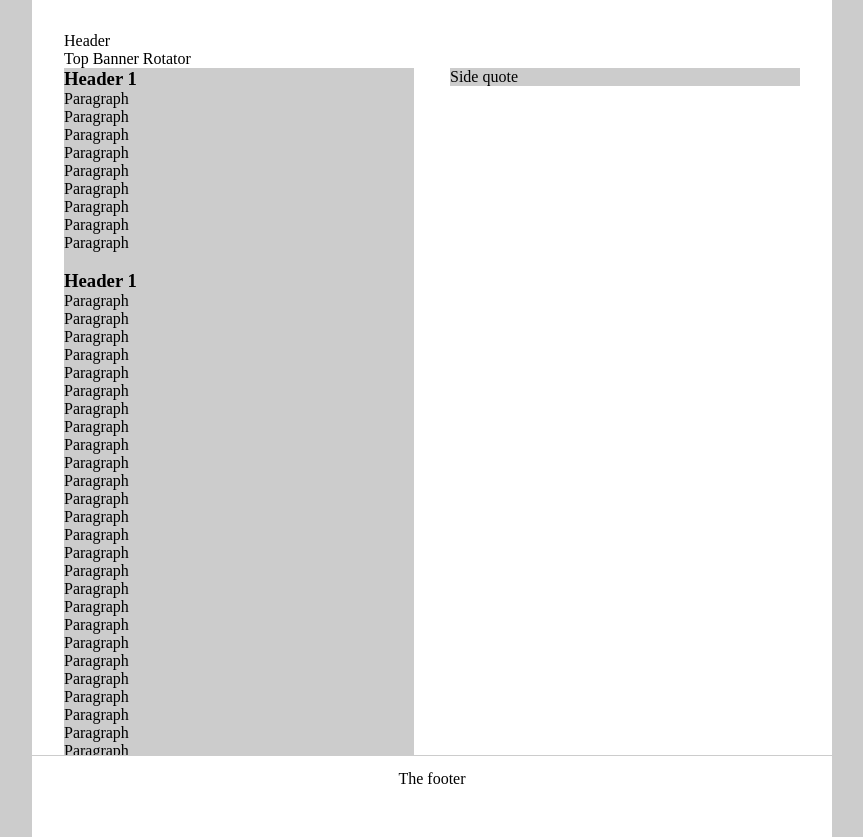
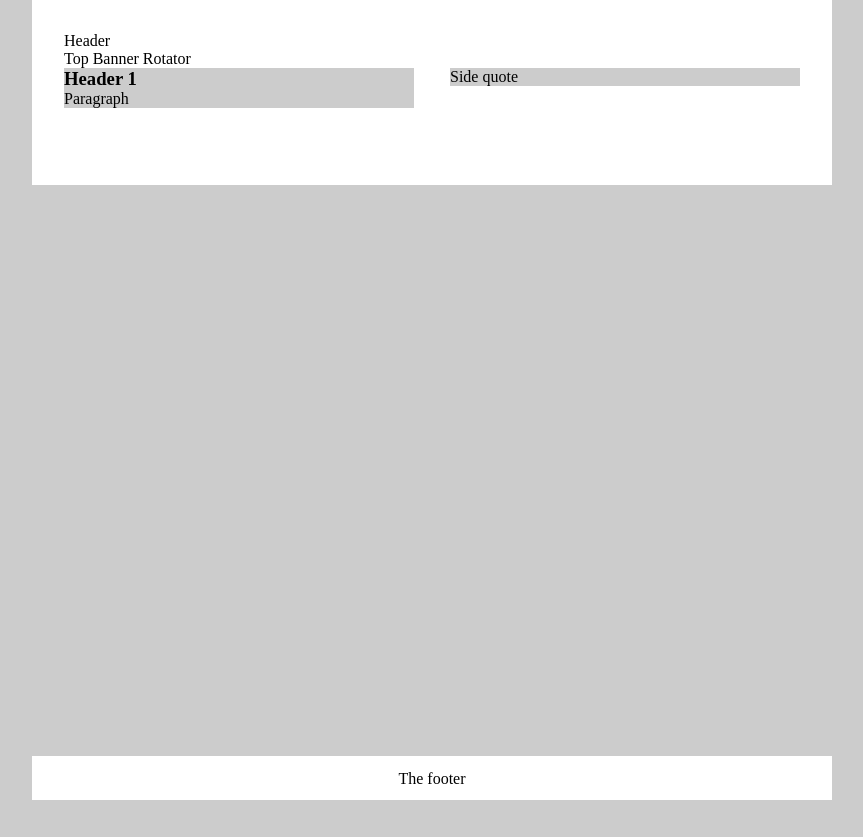
Before and after one commit to krtcotmo2/HW-Wireframe, a plain HTML site: page basicLayout.html in a window 1280 px wide. Shown: the whole page, without its empty margins (208-1071 px from the left). After the commit the page ends 800 px from the top, so only its background shows below. Drawn offline with Linux system fonts and the light colour scheme.

Commit message:
recommitting to make sure the log shows I was following the homework

```diff
--- a/basicLayout.html
+++ b/basicLayout.html
@@ -11,41 +11,7 @@
             <article id="article">
                 <h1>Header 1</h1>
                 <p>Paragraph </p>
-                <p>Paragraph </p>
-                <p>Paragraph </p>
-                <p>Paragraph </p>
-                <p>Paragraph </p>
-                <p>Paragraph </p>
-                <p>Paragraph </p>
-                <p>Paragraph </p>
-                <p>Paragraph </p>
-                <h1>Header 1</h1>
-                <p>Paragraph </p>
-                <p>Paragraph </p>
-                <p>Paragraph </p>
-                <p>Paragraph </p>
-                <p>Paragraph </p>
-                <p>Paragraph </p>
-                <p>Paragraph </p>
-                <p>Paragraph </p>
-                <p>Paragraph </p>
-                <p>Paragraph </p>
-                <p>Paragraph </p>
-                <p>Paragraph </p>
-                <p>Paragraph </p>
-                <p>Paragraph </p>
-                <p>Paragraph </p>
-                <p>Paragraph </p>
-                <p>Paragraph </p>
-                <p>Paragraph </p>
-                <p>Paragraph </p>
-                <p>Paragraph </p>
-                <p>Paragraph </p>
-                <p>Paragraph </p>
-                <p>Paragraph </p>
-                <p>Paragraph </p>
-                <p>Paragraph </p>
-                <p>Paragraph </p>
+
             </article>
             <aside id="side">
                 Side quote
```
